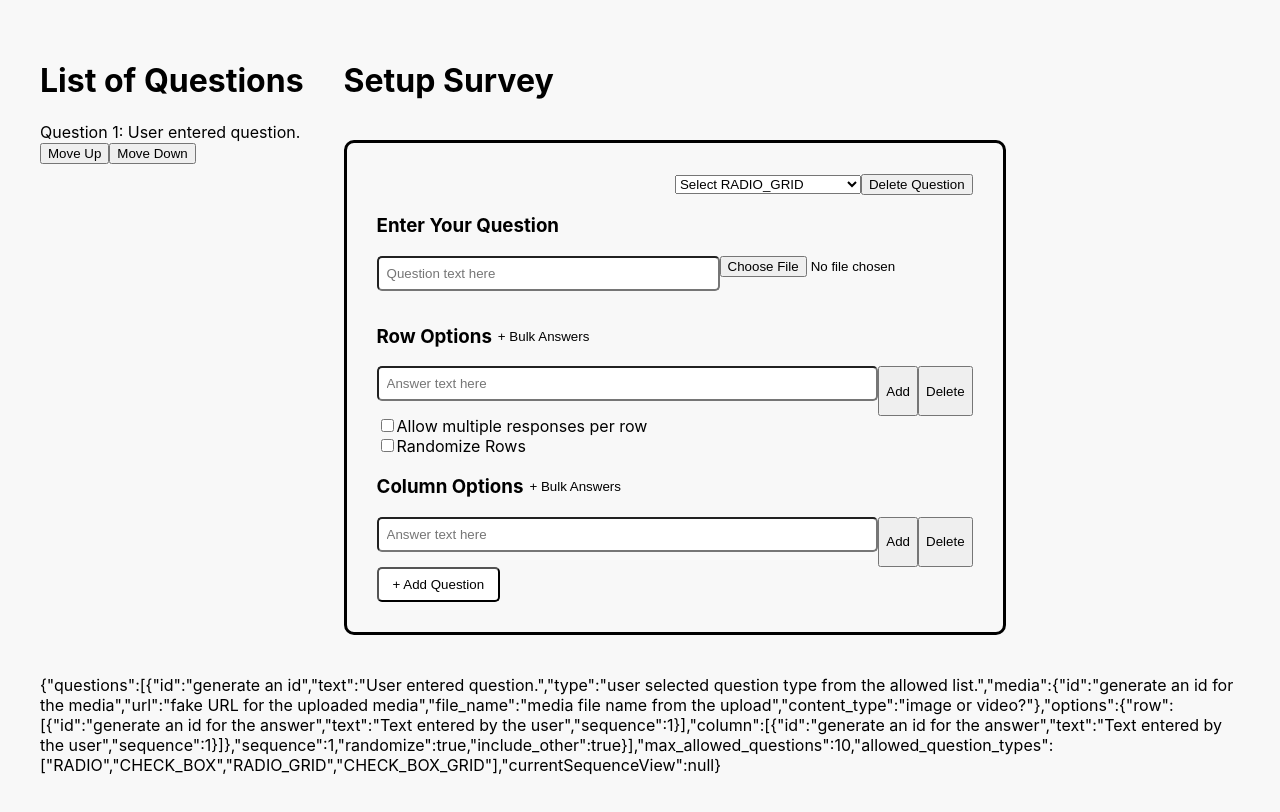
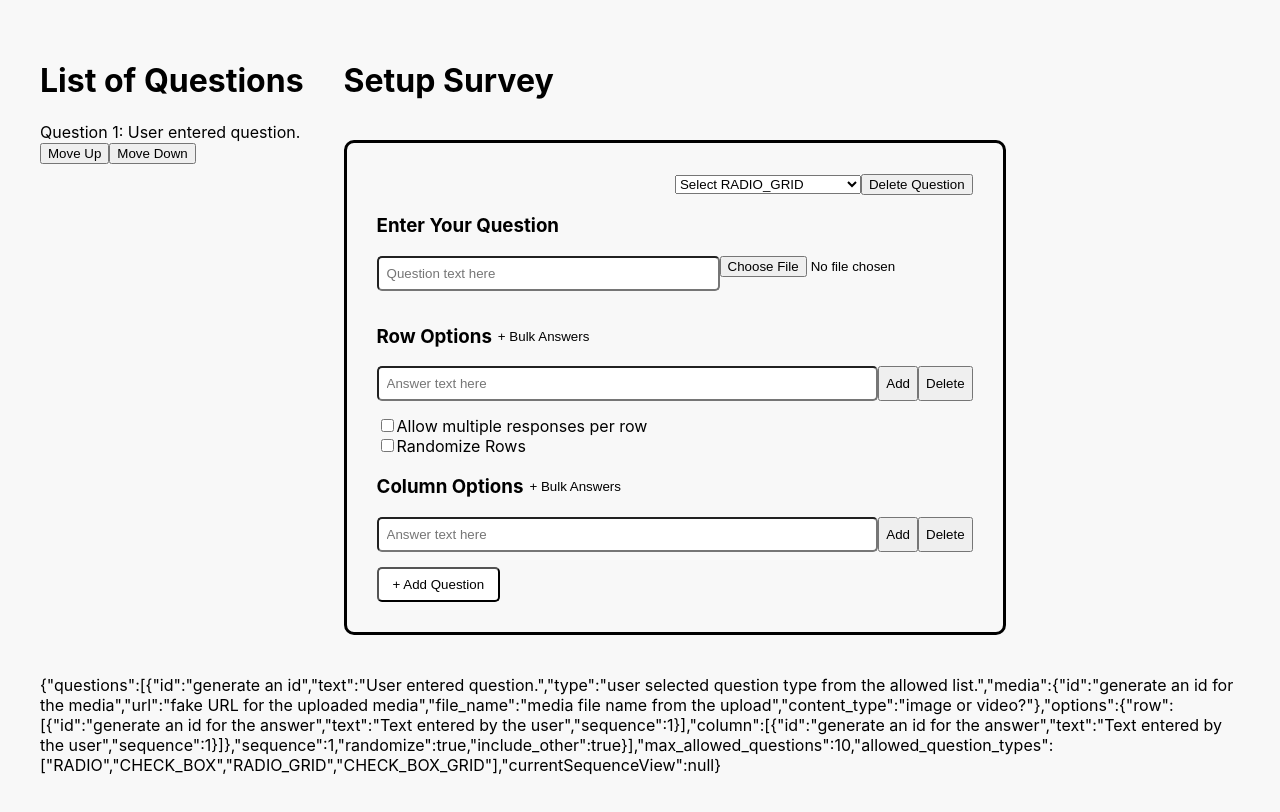
Before and after one commit to cw323/form-builder, a React (Create React App) app in the folder form-builder/: page / in a window 1280 px wide. Shown: the top 812 px of the page. Built offline with nearby package versions, Linux system fonts and the light colour scheme.

Commit message:
Clean and refactor code, add styling

```diff
--- a/form-builder/src/App.css
+++ b/form-builder/src/App.css
@@ -18,7 +18,3 @@
   display: flex;
   flex-direction: row;
 }
-/*
-background 248
-inner background 255
-125 125 127 - text colors */
--- a/form-builder/src/components/ColumnOptions/ColumnOptions.css
+++ b/form-builder/src/components/ColumnOptions/ColumnOptions.css
@@ -2,9 +2,3 @@
   display: flex;
   flex-direction: row;
 }
-
-/* .VerticalLine {
-  border-right: 1px solid grey; */
-  /* height: 10px; */
-  /* margin: 0 5px; */
-/* } */
--- a/form-builder/src/components/ColumnOptions/ColumnOptions.js
+++ b/form-builder/src/components/ColumnOptions/ColumnOptions.js
@@ -21,10 +21,10 @@ const ColumnOptions = ({ type, column, handleInputChange, addOption, deleteOptio
                   onChange={(e) => handleInputChange(index, e)}
                 >
                 </input>
-                <button id="addButton" name="column" type="button" onClick={addOption}>
+                <button id="AddButton" name="column" type="button" onClick={addOption}>
                   Add
                 </button>
-                <button id="deleteButton" name="column" type="button" onClick={(e) => deleteOption(index, e)}>
+                <button id="DeleteButton" name="column" type="button" onClick={(e) => deleteOption(index, e)}>
                   Delete
                 </button>
               </div>
--- a/form-builder/src/components/RowOptions/RowOptions.js
+++ b/form-builder/src/components/RowOptions/RowOptions.js
@@ -20,10 +20,10 @@ const RowOptions = ({ row, handleInputChange, addOption, deleteOption, handleTog
               onChange={(e) => handleInputChange(index, e)}
             >
             </input>
-            <button name="row" type="button" onClick={addOption}>
+            <button id="AddButton" name="row" type="button" onClick={addOption}>
               Add
             </button>
-            <button name="row" type="button" onClick={(e) => deleteOption(index, e)}>
+            <button id="DeleteButton" name="row" type="button" onClick={(e) => deleteOption(index, e)}>
               Delete
             </button>
           </div>
--- a/form-builder/src/index.css
+++ b/form-builder/src/index.css
@@ -43,3 +43,11 @@ input[type=submit] {
 #bulkButton:hover {
   cursor: pointer;
 }
+
+#AddButton {
+  height: 35px;
+}
+
+#DeleteButton {
+  height: 35px;
+}
```
Also changed, not shown: 2 other files (tests, documents, lock files or other folders).
